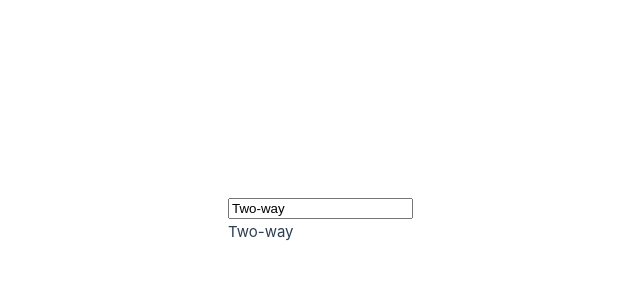
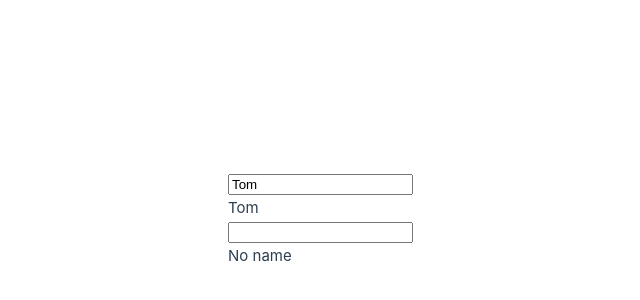
Before and after one commit to koyamal/pra_vue3, a Vue app in the folder Vue3FrontDevTextBook/chap05/dataVinding/: page / in a window 1280 px wide. Shown: the part 180-480 px from the top of the page, without its empty margins (227-867 px from the left). Built offline with nearby package versions, Linux system fonts and the light colour scheme.

Commit message:
One-way Binding

```diff
--- a/Vue3FrontDevTextBook/chap05/dataVinding/src/App.vue
+++ b/Vue3FrontDevTextBook/chap05/dataVinding/src/App.vue
@@ -1,13 +1,23 @@
 <script setup lang="ts">
 import {ref} from "vue";
 
-const inputNameModel = ref("Two-way");
+const inputNameBind = ref("Tom");
+const inputNameOn = ref("No name");
+const onInputName = (event: Event): void => {
+  const element = event.target as HTMLInputElement;
+  inputNameOn.value = element.value;
+}
 </script>
 
 <template>
   <section>
-    <input type="text" v-model="inputNameModel">
-    <p>{{ inputNameModel }}</p>
+    <input type="text" v-bind:value="inputNameBind">
+    <p>{{ inputNameBind }}</p>
+  </section>
+  <br>
+  <section>
+    <input type="text" v-on:input="onInputName">
+    <p>{{ inputNameOn }}</p>
   </section>
 </template>
 
```
